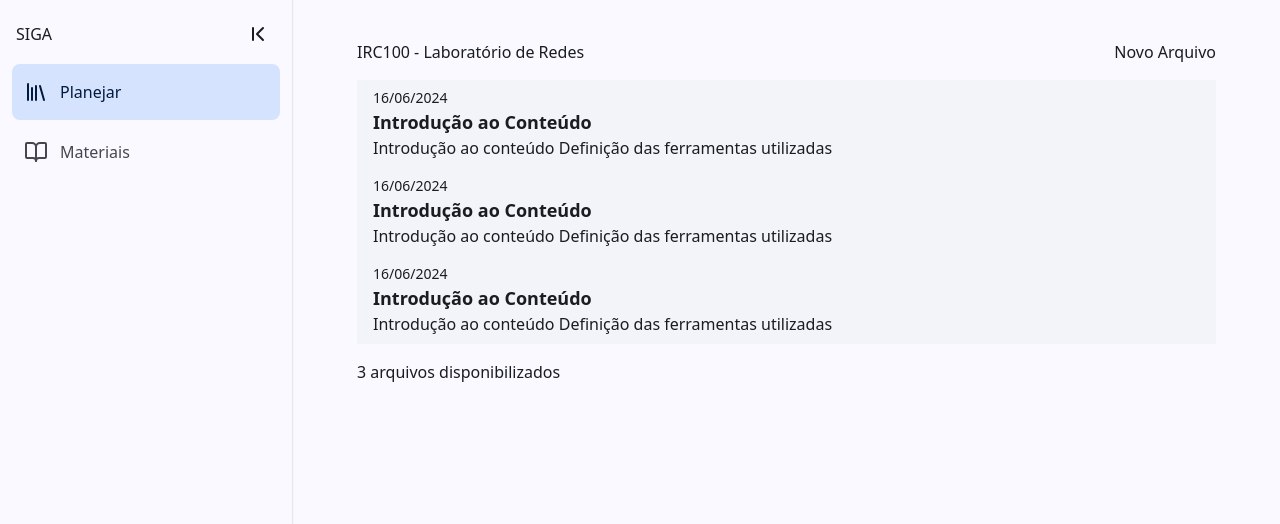
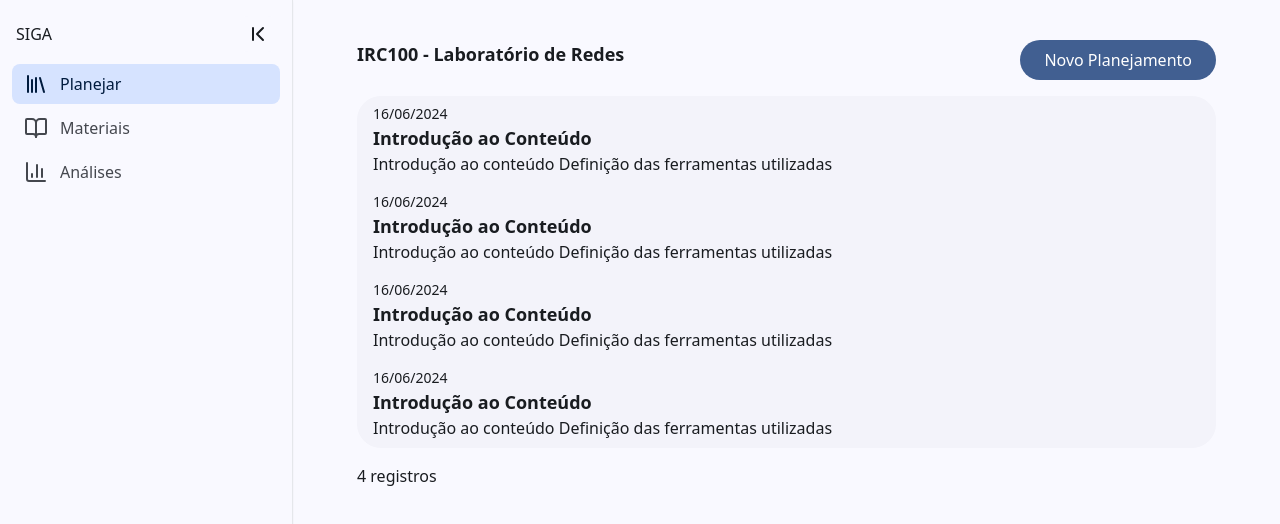
Before and after one commit to gabrielwbenatti/siga-fatec, a React (Vite) app in the folder frontend/: page /home/planning in a window 1280 px wide. Shown: the top 524 px of the page. Built offline with nearby package versions, Linux system fonts and the light colour scheme.

Commit message:
diversos ajustes na UI

```diff
--- a/frontend/src/components/common/ListItem.tsx
+++ b/frontend/src/components/common/ListItem.tsx
@@ -1,13 +1,9 @@
-interface SigaListItemProps {
-  children: JSX.Element | JSX.Element[];
-}
-
-function SigaListItem({ ...props }: SigaListItemProps) {
+function SigaListItem({ children }: { children: JSX.Element | JSX.Element[] }) {
   return (
     <>
-      <div className="flex items-center gap-4 py-2 ps-4 pe-8 cursor-pointer bg-light-surfaceContainerLow hover:bg-light-onSurface/5">
-        {props.children}
-      </div>
+      <li className="flex items-center gap-4 py-2 ps-4 pe-8 cursor-pointer bg-light-surfaceContainerLow hover:bg-light-onSurface/5">
+        {children}
+      </li>
     </>
   );
 }
--- /dev/null
+++ b/frontend/src/components/common/ListWrapper.tsx
@@ -0,0 +1,19 @@
+function SigaListWrapper({
+  children,
+  showCount = false,
+}: {
+  showCount?: boolean;
+  children: JSX.Element[];
+}) {
+  return (
+    <>
+      <div className="rounded-3xl overflow-hidden">
+        <ul>{children}</ul>
+      </div>
+
+      {showCount && <div>{children.length} registros </div>}
+    </>
+  );
+}
+
+export default SigaListWrapper;
--- a/frontend/src/pages/Home/Materials/index.tsx
+++ b/frontend/src/pages/Home/Materials/index.tsx
@@ -1,5 +1,8 @@
 import { StickyNote } from "lucide-react";
 import SigaListItem from "../../../components/common/ListItem";
+import SigaListWrapper from "../../../components/common/ListWrapper";
+import SigaButton from "../../../components/common/Button";
+import SigaTitleBar from "../components/TitleBar";
 
 function MaterialsPage() {
   const items = [
@@ -14,12 +17,12 @@ function MaterialsPage() {
   return (
     <>
       <div className="space-y-4 ">
-        <div className="flex justify-between">
-          <h1>IRC100 - Laboratório de Redes</h1>
-          <button>Novo Arquivo</button>
-        </div>
+        <SigaTitleBar>
+          <h1 className="text-lg font-bold">IRC100 - Laboratório de Redes</h1>
+          <SigaButton>Novo Arquivo</SigaButton>
+        </SigaTitleBar>
 
-        <div className="bg-clip-border rounded-lg ">
+        <SigaListWrapper showCount>
           {items.map((item) => (
             <SigaListItem>
               <StickyNote />
@@ -29,9 +32,7 @@ function MaterialsPage() {
               </div>
             </SigaListItem>
           ))}
-        </div>
-
-        <div>3 arquivos disponibilizados</div>
+        </SigaListWrapper>
       </div>
     </>
   );
--- a/frontend/src/pages/Home/Planning/index.tsx
+++ b/frontend/src/pages/Home/Planning/index.tsx
@@ -1,7 +1,15 @@
+import SigaButton from "../../../components/common/Button";
 import SigaListItem from "../../../components/common/ListItem";
+import SigaListWrapper from "../../../components/common/ListWrapper";
+import SigaTitleBar from "../components/TitleBar";
 
 function PlanningPage() {
   const items = [
+    {
+      data: "16/06/2024",
+      title: "Introdução ao Conteúdo",
+      desc: "Introdução ao conteúdo \nDefinição das ferramentas utilizadas",
+    },
     {
       data: "16/06/2024",
       title: "Introdução ao Conteúdo",
@@ -22,12 +30,12 @@ function PlanningPage() {
   return (
     <>
       <div className="space-y-4">
-        <div className="flex justify-between">
-          <h1>IRC100 - Laboratório de Redes</h1>
-          <button>Novo Arquivo</button>
-        </div>
+        <SigaTitleBar>
+          <h1 className="text-lg font-bold">IRC100 - Laboratório de Redes</h1>
+          <SigaButton>Novo Planejamento</SigaButton>
+        </SigaTitleBar>
 
-        <div>
+        <SigaListWrapper showCount>
           {items.map((item) => (
             <SigaListItem>
               <div className="flex flex-col">
@@ -37,9 +45,7 @@ function PlanningPage() {
               </div>
             </SigaListItem>
           ))}
-        </div>
-
-        <div>3 arquivos disponibilizados</div>
+        </SigaListWrapper>
       </div>
     </>
   );
--- a/frontend/src/pages/Home/components/SideMenu.tsx
+++ b/frontend/src/pages/Home/components/SideMenu.tsx
@@ -54,7 +54,7 @@ function SigaSideBarItem({
         className={`
         relative flex items-center py-2 px-3 my-1
         font-medium rounded-lg cursor-pointer
-        transition-colors group h-14 ${
+        transition-colors group max-h-14 ${
           active
             ? "bg-light-primaryContainer text-light-onPrimaryContainer"
             : "hover:bg-light-surfaceTint/5 text-light-onSurfaceVariant"
--- /dev/null
+++ b/frontend/src/pages/Home/components/TitleBar.tsx
@@ -0,0 +1,11 @@
+import { JsxChildrenProps } from "../../../types/props";
+
+function SigaTitleBar({ children }: JsxChildrenProps) {
+  return (
+    <>
+      <div className="flex justify-between">{children}</div>
+    </>
+  );
+}
+
+export default SigaTitleBar;
--- a/frontend/src/pages/Home/index.tsx
+++ b/frontend/src/pages/Home/index.tsx
@@ -1,6 +1,6 @@
 import { Outlet, useNavigate } from "react-router-dom";
 import { SigaSideBarItem, SigaSideMenu } from "./components/SideMenu";
-import { BookOpen, Library } from "lucide-react";
+import { BookOpen, ChartColumn, Library } from "lucide-react";
 import { useState } from "react";
 
 function HomePage() {
@@ -16,6 +16,11 @@ function HomePage() {
       icon: <BookOpen />,
       text: "Materiais",
       path: "/home/materials",
+    },
+    {
+      icon: <ChartColumn />,
+      text: "Análises",
+      path: "/home/analytics",
     },
   ];
 
--- a/frontend/src/pages/Login/Components/LoginForm.tsx
+++ b/frontend/src/pages/Login/Components/LoginForm.tsx
@@ -11,30 +11,31 @@ function LoginForm() {
 
   const handleSubmit = async (event: FormEvent) => {
     event.preventDefault();
+    navigate("/home/planning");
 
-    await axios
-      .post("http://localhost:8000/api/v1/login", {
-        email,
-        password,
-      })
-      .then((res) => {
-        const statusCode = res.status;
+    // await axios
+    //   .post("http://localhost:8000/api/v1/login", {
+    //     email,
+    //     password,
+    //   })
+    //   .then((res) => {
+    //     const statusCode = res.status;
 
-        switch (statusCode) {
-          case 200: {
-            navigate("/home");
-            break;
-          }
-          case 401: {
-            const message = res.data.message;
-            console.log(message);
-            break;
-          }
-        }
-      })
-      .catch((err) => {
-        console.error(err);
-      });
+    //     switch (statusCode) {
+    //       case 200: {
+    //         navigate("/home");
+    //         break;
+    //       }
+    //       case 401: {
+    //         const message = res.data.message;
+    //         console.log(message);
+    //         break;
+    //       }
+    //     }
+    //   })
+    //   .catch((err) => {
+    //     console.error(err);
+    //   });
   };
 
   return (
--- a/frontend/src/routes/index.tsx
+++ b/frontend/src/routes/index.tsx
@@ -8,6 +8,11 @@ const router = createBrowserRouter([
   {
     path: "/",
     element: <div>Hello world </div>,
+    errorElement: (
+      <>
+        <h1>Página não encontrada</h1>
+      </>
+    ),
   },
   {
     path: "/login",
--- /dev/null
+++ b/frontend/src/types/props.tsx
@@ -0,0 +1,3 @@
+export interface JsxChildrenProps {
+  children: JSX.Element | JSX.Element[];
+}
```
